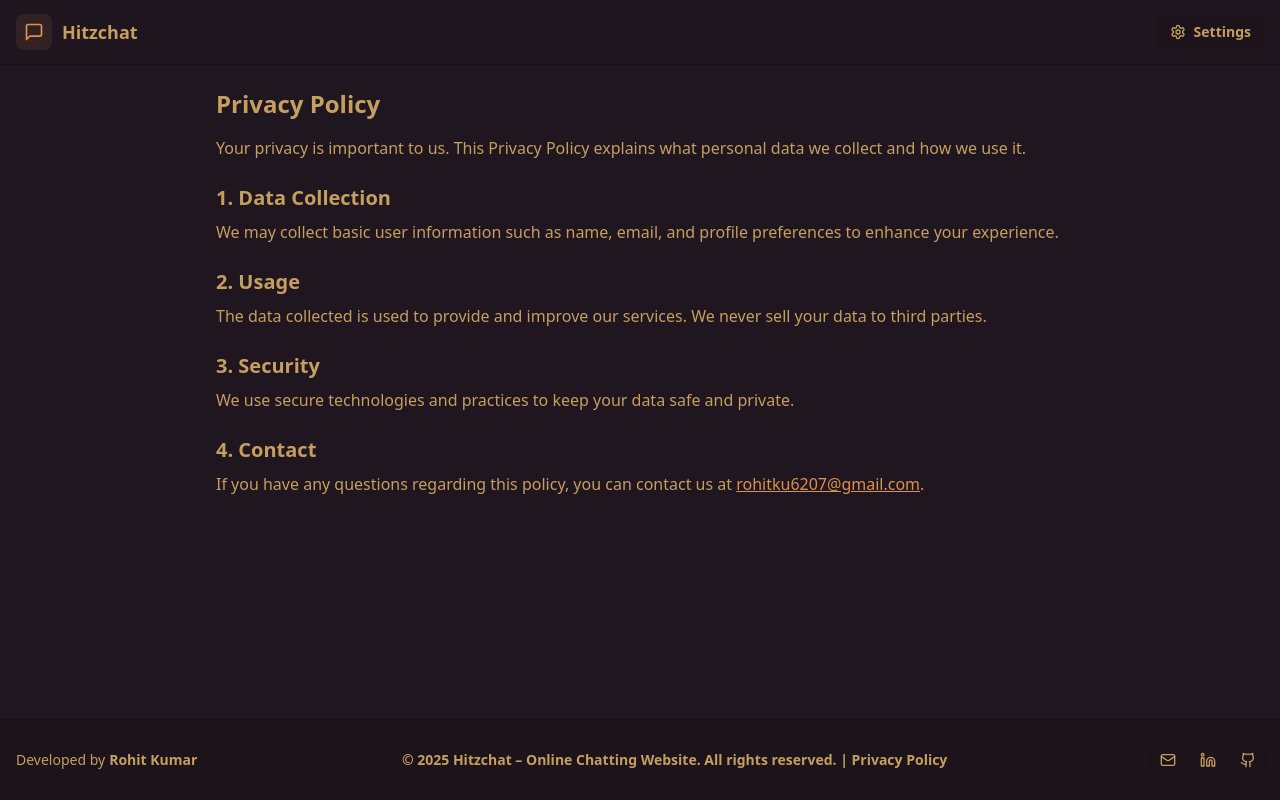
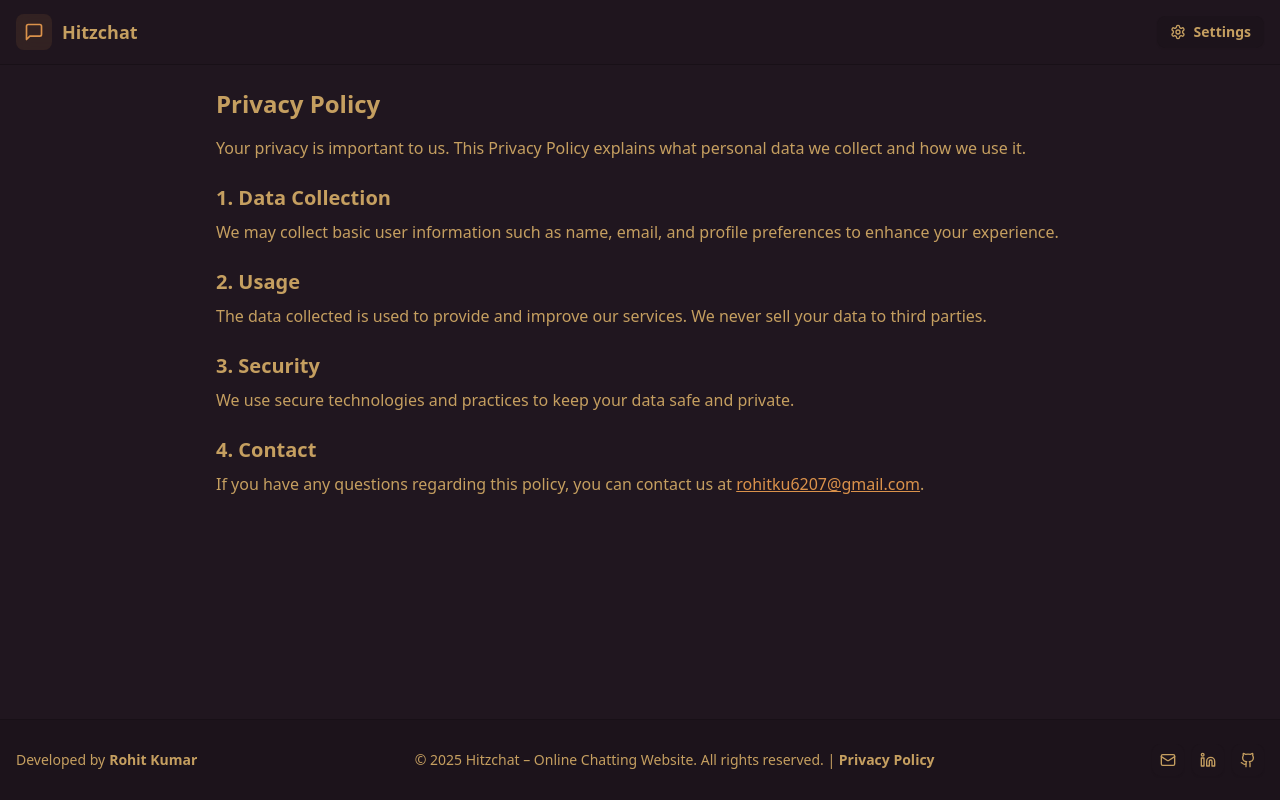
Before and after one commit to Rohitsaw6207/HitzChat, a React (Vite) app in the folder frontend/: page /policy in a window 1280 px wide. Built offline with nearby package versions, Linux system fonts and the light colour scheme; no server answers.

Commit message:
roll back

```diff
--- a/frontend/src/components/Footer.jsx
+++ b/frontend/src/components/Footer.jsx
@@ -16,13 +16,14 @@ const Footer = () => {
 
         {/* Center */}
         <div className="text-center">
-          <p className="font-bold">
+          <p>
             © 2025 Hitzchat – Online Chatting Website. All rights reserved. |{" "}
-            <Link to="/policy" className="hover:underline">
+            <Link to="/policy" className="font-bold hover:underline">
               Privacy Policy
             </Link>
           </p>
         </div>
+
 
         {/* Right Side Icons */}
         <div className="flex gap-2 justify-center">
```
